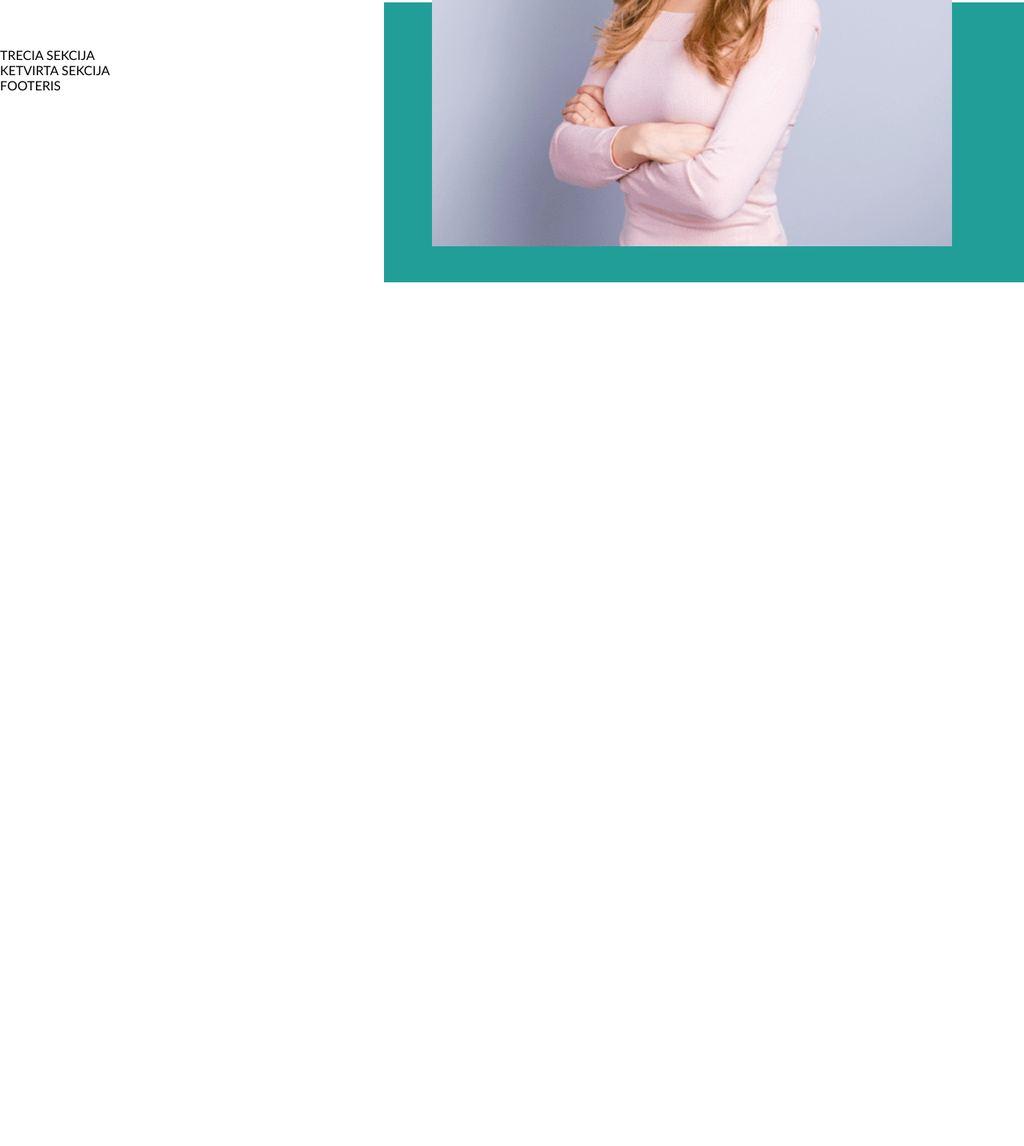
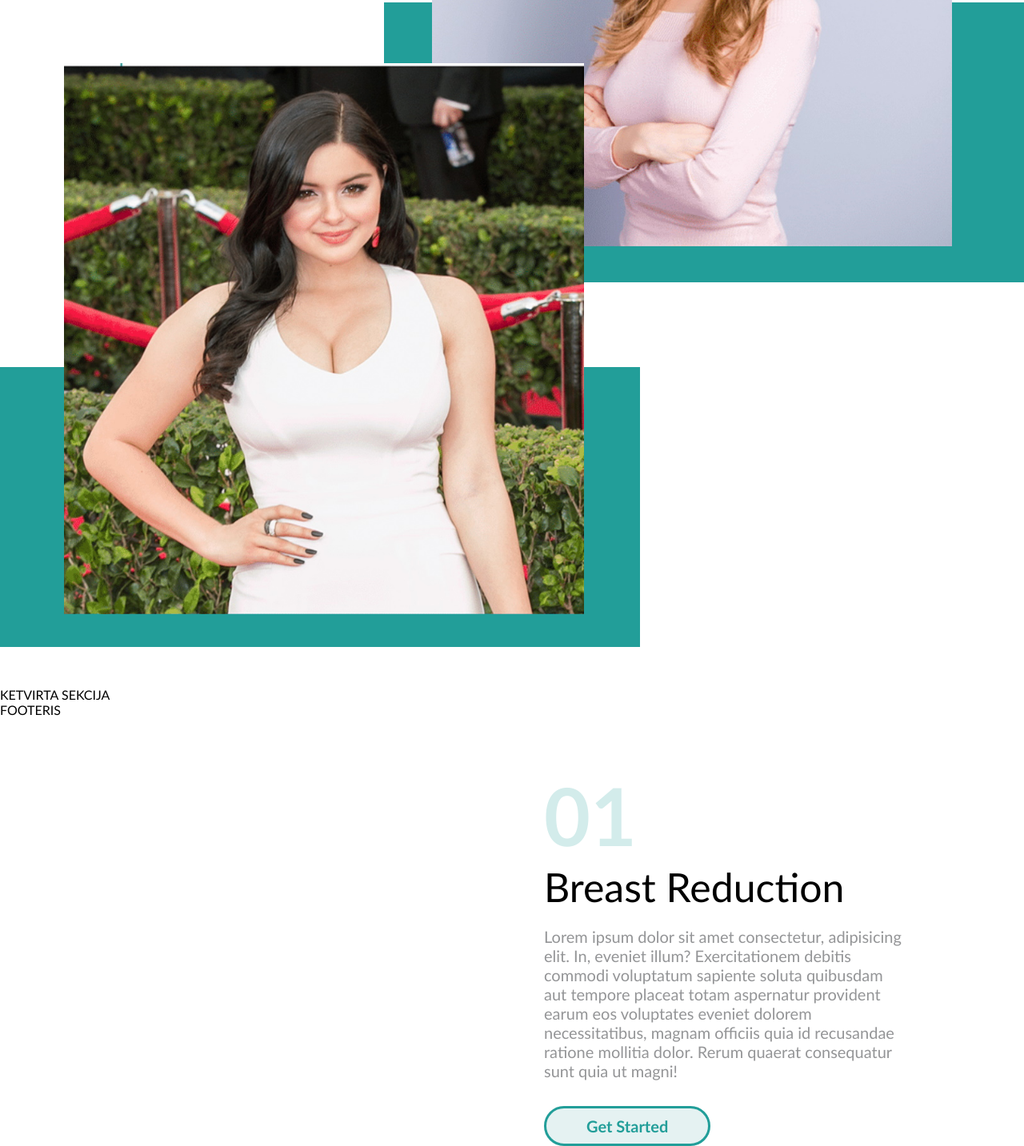
Before and after one commit to legarifulin/Projektas, a plain HTML site: page index.html in a window 1280 px wide. Shown: the part 2341-3774 px from the top of the page at 80% size. Before the commit the page ends 2694 px from the top, so only its background shows below. Drawn offline with Linux system fonts and the light colour scheme.

Commit message:
Added Trecia sekcija

```diff
--- a/index.html
+++ b/index.html
@@ -58,7 +58,19 @@
         </div>
     </div>
     <div class="trecia-sekcija">
-        TRECIA SEKCIJA
+        <div class="reduc-left">
+                <img class="trecia-mergina" src="./mergina3.jpg" alt="trecia-mergina">
+                <p class="bcg-text">text</p>
+        </div>
+        <div class="reduc-right">
+            <h1 class="number">01</h1>
+            <p class="heading">Breast Reduction</p>
+            <p class="text">Lorem ipsum dolor sit amet consectetur, adipisicing elit. In, eveniet illum?
+                 Exercitationem debitis commodi voluptatum sapiente soluta quibusdam aut tempore placeat totam aspernatur provident earum eos voluptates eveniet dolorem necessitatibus,
+                  magnam officiis quia id recusandae ratione mollitia dolor.
+                 Rerum quaerat consequatur sunt quia ut magni!</p>
+            <a class="get-started" href="#">Get Started</a>
+        </div>
     </div>
     <div class="ketvirta-sekcija">
         KETVIRTA SEKCIJA
--- a/main.css
+++ b/main.css
@@ -205,3 +205,32 @@ font-family: 'Gill Sans', 'Gill Sans MT', Calibri, 'Trebuchet MS', sans-serif;
                 text-align: center;
                 background-color: #229E99;
             }
+
+    .trecia-sekcija {
+        display: inline-block;
+        width: 100%;
+        height: 100vh;
+    }
+        .reduc-left {
+                display: inline-block;
+                width: 800px;
+                float: left;
+            }
+
+            .trecia-mergina {
+                display: inline-block;
+                width: 650px;
+                float: left;
+                position: absolute;
+                margin-top: 20px;
+                margin-left: 80px;
+            }
+
+        .reduc-right {
+                display: inline-block;
+                width: 600px;
+                float: right;
+                position: relative;
+                top: 150px;
+
+        }
```
Also changed, not shown: mergina3.jpg (added).
